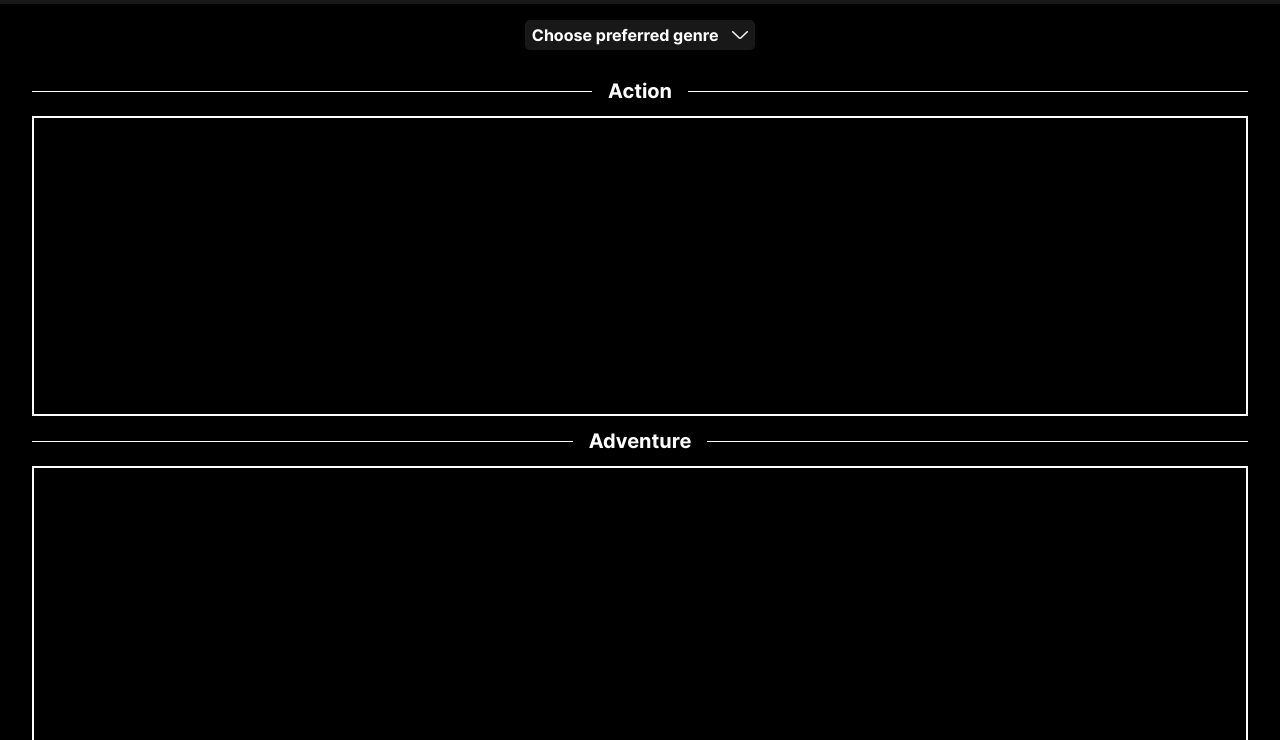
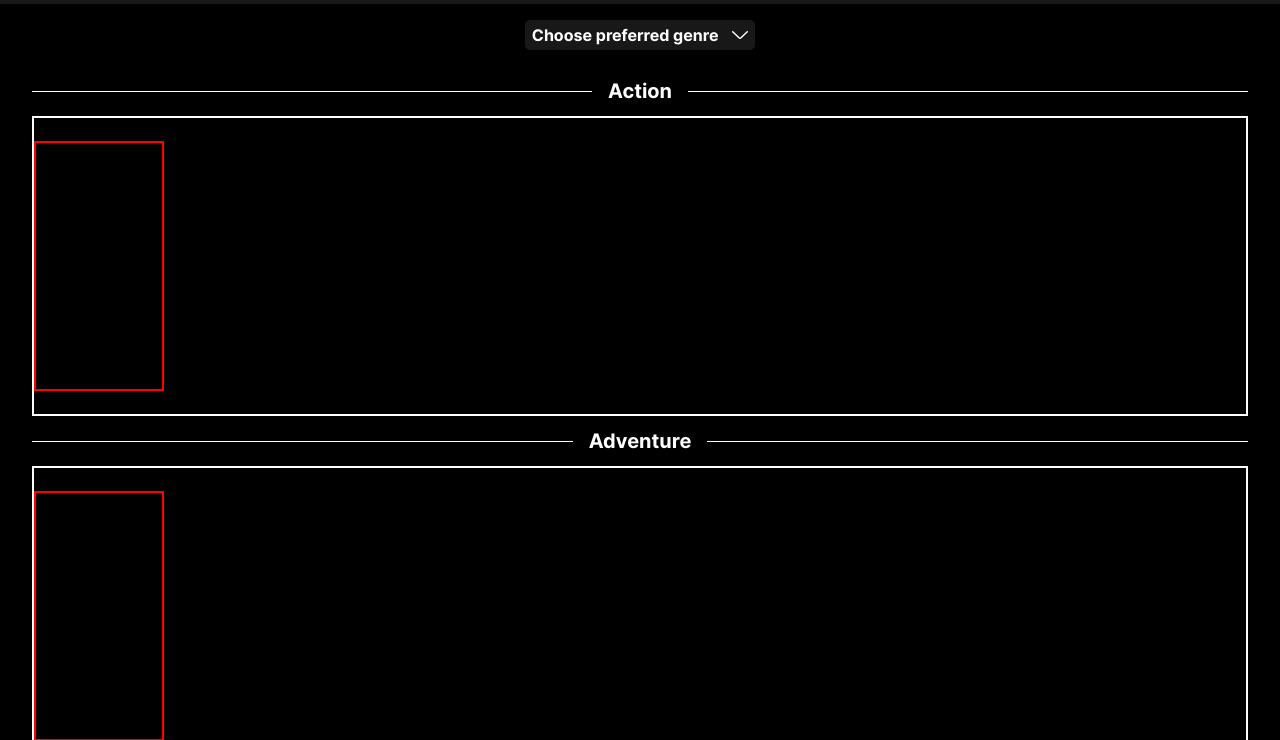
Before and after one commit to IdaHolmen/EntertainmentFinder, a website built with webpack: page dist/index.html in a window 1280 px wide. Shown: the part 60-800 px from the top of the page. Built offline with nearby package versions, Linux system fonts and the light colour scheme.

Commit message:
Managed to create the genre headlines and content containers for movies dynamically

```diff
--- a/src/css/style.css
+++ b/src/css/style.css
@@ -67,6 +67,12 @@ body {
 	margin: auto 0;
 }
 
+/* SECTION FOR ALL THE CONTENT */
+.movie-section {
+	width: 100%;
+	height: 100vh;
+}
+
 /* GENRES */
 .genre-headline-container {
 	width: 100%;
@@ -96,4 +102,13 @@ body {
 	border: 2px solid white;
 	margin: 0 2rem;
 	overflow-x: scroll;
+	display: flex;
+	justify-content: flex-start;
+	align-items: center;
 }
+
+.movie-container {
+	width: 8.125rem;
+	height: 15.625rem;
+	border: 2px solid red;
+}
--- a/src/js/app.js
+++ b/src/js/app.js
@@ -0,0 +1,76 @@
+document.addEventListener('DOMContentLoaded', () => {
+	const movieSection = document.querySelector('.movie-section');
+
+	// SETTING GENRES
+	let genreMappings = {};
+
+	function storeGenreMappings(genreData) {
+		genreData.genres.forEach((genre) => {
+			genreMappings[genre.id] = genre.name;
+		});
+	}
+
+	storeGenreMappings({
+		genres: [
+			{id: 28, name: 'Action'},
+			{id: 12, name: 'Adventure'},
+			{id: 16, name: 'Animation'},
+			{id: 35, name: 'Comedy'},
+			{id: 80, name: 'Crime'},
+			{id: 99, name: 'Documentary'},
+			{id: 18, name: 'Drama'},
+			{id: 10751, name: 'Family'},
+			{id: 14, name: 'Fantasy'},
+			{id: 36, name: 'History'},
+			{id: 27, name: 'Horror'},
+			{id: 10402, name: 'Music'},
+			{id: 9648, name: 'Mystery'},
+			{id: 10749, name: 'Romance'},
+			{id: 878, name: 'Science Fiction'},
+			{id: 10770, name: 'TV Movie'},
+			{id: 53, name: 'Thriller'},
+			{id: 10752, name: 'War'},
+			{id: 37, name: 'Western'},
+		],
+	});
+
+	const genres = Object.values(genreMappings).sort();
+
+	genres.forEach((genre) => {
+		// CREATING GENRE HEADLINE ELEMENTS
+		const genreHeadlineContainer = document.createElement('div');
+		const line1 = document.createElement('span');
+		const genreHeadline = document.createElement('span');
+		const line2 = document.createElement('span');
+
+		// SET CONTENT
+		genreHeadline.textContent = genre;
+
+		// APPEND ELEMENTS
+		movieSection.append(genreHeadlineContainer);
+		genreHeadlineContainer.append(line1, genreHeadline, line2);
+
+		// ADD CLASSES
+		genreHeadlineContainer.classList.add('genre-headline-container');
+		line1.classList.add('line');
+		genreHeadline.classList.add('genre-headline');
+		line2.classList.add('line');
+
+		// CREATING CONTENT CONTAINER ELEMENTS
+		const contentContainer = document.createElement('section');
+		const movieContainer = document.createElement('div');
+		const moviePoster = document.createElement('img');
+		const movieTitle = document.createElement('p');
+
+		// APPEND ELEMENTS
+		movieSection.append(contentContainer);
+		contentContainer.append(movieContainer);
+		movieContainer.append(moviePoster, movieTitle);
+
+		// ADD CLASSES
+		contentContainer.classList.add('content-container');
+		movieContainer.classList.add('movie-container');
+		moviePoster.classList.add('movie-poster');
+		movieTitle.classList.add('movie-title');
+	});
+});
```
Also changed, not shown: dist/index.html.
